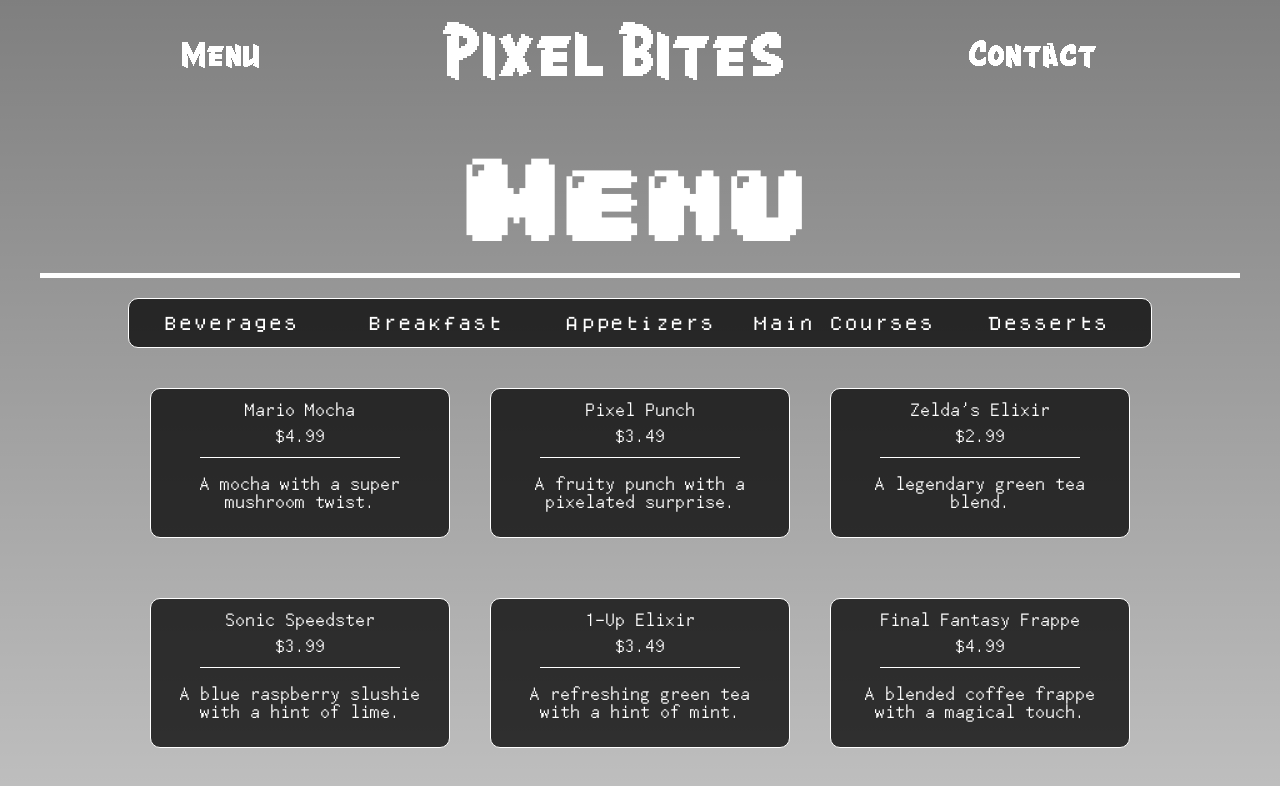
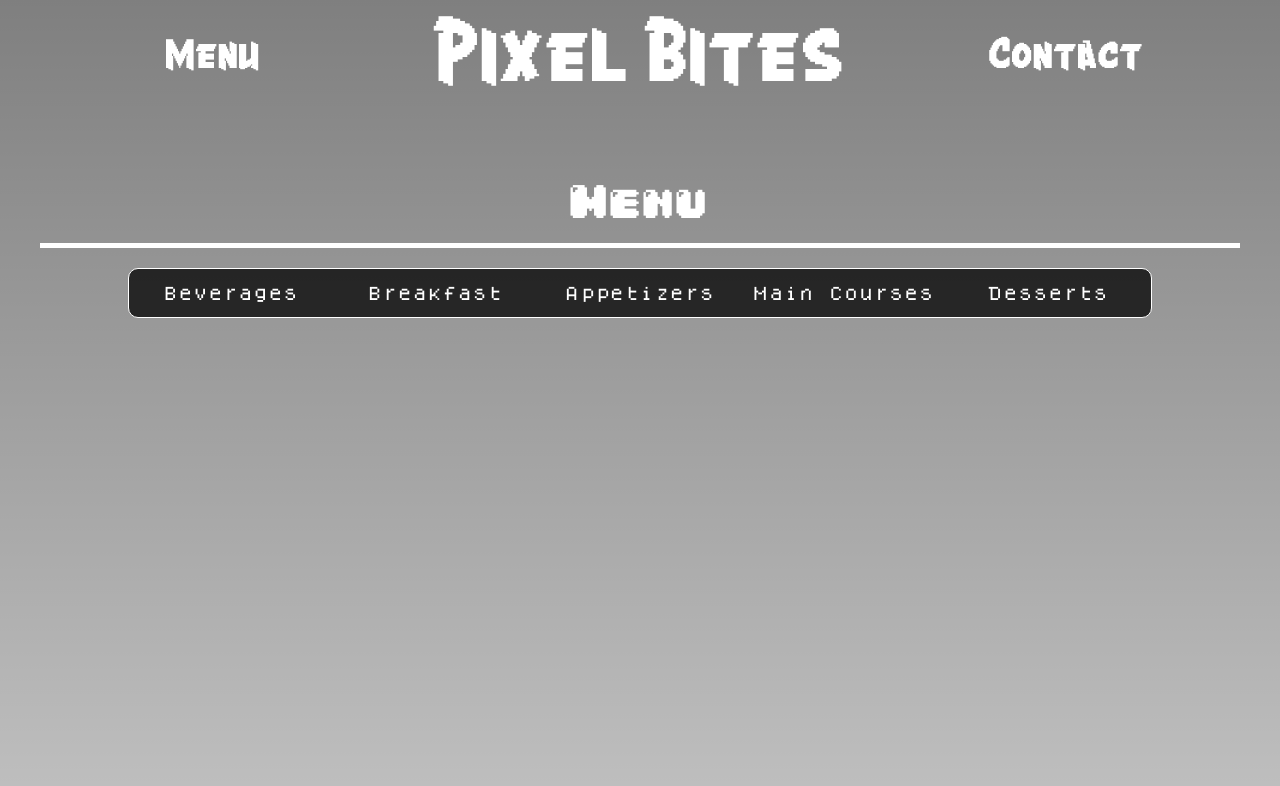
Before and after one commit to naetsawd/OdinProject-Restaurant, a website built with webpack: page dist/index.html in a window 1280 px wide. Both pictures are taken after a click on the element "Menu". Built offline with nearby package versions, Linux system fonts and the light colour scheme; files whose address does not match are found by name.

Commit message:
Added a couple more menu items, refactored code and fixed alignment issue for header.

```diff
--- a/src/home.js
+++ b/src/home.js
@@ -1,21 +1,10 @@
 export function createHomeSection() {
-    const homePageContainer = document.createElement('span');
-    homePageContainer.id = 'pageContainer';
+    const homePageContainer = document.createElement("span");
+    homePageContainer.id = "pageContainer";
 
-    const homeTitle = document.createElement('div');
-    homeTitle.id = 'pageTitle';
-    homeTitle.textContent = 'Level Up Your Nostalgia!';
-
-    const whiteLine = document.createElement('div');
-    whiteLine.classList.add('whiteLine');
-
-    const homeDesc = document.createElement('div');
-    homeDesc.id = 'homeDesc';
-    homeDesc.textContent = 'Pixel Bites is a nostalgic dining destination that ' +
-        'transports you back to the golden age of video games. With ' +
-        'pixelated decor, classic arcade games, and a menu inspired ' +
-        'by iconic gaming characters, this diner is a haven for gamers ' +
-        'and retro enthusiasts alike.';
+    const homeTitle = createPageTitle("Level Up Your Nostalgia!");
+    const whiteLine = createWhiteLine();
+    const homeDesc = createHomeDescription();
 
     homePageContainer.appendChild(homeTitle);
     homePageContainer.appendChild(whiteLine);
@@ -23,3 +12,27 @@
 
     return homePageContainer;
 }
+
+function createPageTitle(titleText) {
+    const homeTitle = document.createElement("div");
+    homeTitle.id = "homePageTitle";
+    homeTitle.textContent = titleText;
+    return homeTitle;
+}
+
+function createWhiteLine() {
+    const whiteLine = document.createElement("div");
+    whiteLine.classList.add("whiteLine");
+    return whiteLine;
+}
+
+function createHomeDescription() {
+    const homeDesc = document.createElement("div");
+    homeDesc.id = "homeDesc";
+    homeDesc.textContent = "Pixel Bites is a nostalgic dining destination that " +
+        "transports you back to the golden age of video games. With " +
+        "pixelated decor, classic arcade games, and a menu inspired " +
+        "by iconic gaming characters, this diner is a haven for gamers " +
+        "and retro enthusiasts alike.";
+    return homeDesc;
+}
--- a/src/index.js
+++ b/src/index.js
@@ -1,12 +1,6 @@
 import { createHomeSection } from "./home";
 import { createMenuSection } from "./menu";
 import { createContactSection } from "./contact";
-
-const contentContainer = document.getElementById("content");
-
-function createHeader() {
-    const header = document.createElement("header");
-    const nav = document.createElement("nav");
 
 const navigationLinks = [
     { text: "Menu", action: createMenuSection, page: "menu" },
@@ -14,33 +8,39 @@
     { text: "Contact", action: createContactSection, page: "contact" },
 ];
 
-    navigationLinks.forEach(({ text, action, page }) => {
+const contentContainer = document.getElementById("content");
+
+function createHeaderLink(text, action, page) {
     const link = document.createElement("p");
     link.textContent = text;
     link.classList.add("navLinks");
 
     if (text === "Pixel Bites") {
-            link.id = "navLogo";
+        link.id = "headerLogo";
     }
 
     link.addEventListener("click", function () {
+        localStorage.setItem("currentPage", page);
         contentContainer.innerHTML = "";
         contentContainer.appendChild(createHeader());
         contentContainer.appendChild(action());
-
-            localStorage.setItem("currentPage", page);
     });
 
-        nav.appendChild(link);
+    return link;
+}
+
+function createHeader() {
+    const header = document.createElement("header");
+
+    navigationLinks.forEach(({ text, action, page }) => {
+        header.appendChild(createHeaderLink(text, action, page));
     });
 
-    header.appendChild(nav);
     return header;
 }
 
+function initialize() {
     const currentPage = localStorage.getItem("currentPage");
-
-contentContainer.appendChild(createHeader());
 
     if (currentPage === "menu") {
         contentContainer.appendChild(createMenuSection());
@@ -49,3 +49,7 @@
     } else {
         contentContainer.appendChild(createHomeSection());
     }
+}
+
+contentContainer.appendChild(createHeader());
+initialize();
--- a/src/menu.js
+++ b/src/menu.js
@@ -1,6 +1,5 @@
 import { categoryLists } from "./menuItems";
 
-export function createMenuSection() {
 const categories = [
     "Beverages",
     "Breakfast",
@@ -9,65 +8,90 @@
     "Desserts"
 ];
 
-    let currentPage = "Beverages";
+const categoryElements = [];
 
-    const menuPageContainer = document.createElement('span');
-    menuPageContainer.id = 'pageContainer';
+export function createMenuSection() {
+    const menuPageContainer = document.createElement("span");
+    menuPageContainer.id = "pageContainer";
 
-    const menuTitle = document.createElement('div');
-    menuTitle.id = 'pageTitle';
-    menuTitle.textContent = 'Menu';
+    const menuTitle = createPageTitle("Menu");
+    const whiteLine = createWhiteLine();
+    const menuCategories = createMenuCategories(categories);
+    const menuItemsContainer = document.createElement("div");
+    menuItemsContainer.id = "menuItemsContainer";
 
-    const whiteLine = document.createElement('div');
-    whiteLine.classList.add('whiteLine');
+    menuPageContainer.appendChild(menuTitle);
+    menuPageContainer.appendChild(whiteLine);
+    menuPageContainer.appendChild(menuCategories);
+    menuPageContainer.appendChild(menuItemsContainer);
 
-    const menuCategories = document.createElement('div');
-    menuCategories.id = 'menuCategories';
+    return menuPageContainer;
+}
 
-    categories.forEach(categoryName => {
-        const categoryElement = document.createElement('p');
-        categoryElement.classList.add('menuItemCategory');
-        categoryElement.textContent = categoryName;
-        menuCategories.appendChild(categoryElement);
-    });
+function createPageTitle(titleText) {
+    const menuTitle = document.createElement("div");
+    menuTitle.id = "pageTitle";
+    menuTitle.textContent = titleText;
+    return menuTitle;
+}
 
-    const menuItemsContainer = document.createElement('div');
-    menuItemsContainer.id = 'menuItemsContainer';
+function createWhiteLine() {
+    const whiteLine = document.createElement("div");
+    whiteLine.classList.add("whiteLine");
+    return whiteLine;
+}
 
-    categoryLists(currentPage).forEach(({ name, price, descr }) => {
-        const menuItem = document.createElement('div');
-        const itemName = document.createElement('p');
-        const itemPrice = document.createElement('p');
-        const itemDescr = document.createElement('p');
+function createMenuItem(item) {
+    const menuItem = document.createElement("div");
+    menuItem.classList.add("menuItem");
 
-        menuItem.classList.add('menuItem');
+    const itemName = createMenuItemElement("p", "menuItemName", item.name);
+    const itemPrice = createMenuItemElement("p", "menuItemPrice", item.price);
+    const itemDescr = createMenuItemElement("p", "menuItemDescr", item.descr);
 
-        itemName.classList.add('menuItemName');
-        itemName.textContent = name;
-
-        itemPrice.classList.add('menuItemPrice');
-        itemPrice.textContent = price;
-
-        const whiteLine = document.createElement('div');
-        whiteLine.classList.add('whiteLine');
-
-        itemDescr.classList.add('menuItemDescr');
-        itemDescr.textContent = descr;
+    const whiteLine = createWhiteLine();
 
     menuItem.appendChild(itemName);
     menuItem.appendChild(itemPrice);
     menuItem.appendChild(whiteLine);
     menuItem.appendChild(itemDescr);
 
-        // Append the menuItem to the menuItemsContainer
+    return menuItem;
+}
+
+function createMenuItemElement(tag, className, text) {
+    const element = document.createElement(tag);
+    element.classList.add(className);
+    element.textContent = text;
+    return element;
+}
+
+function createMenuCategories(categories) {
+    const menuCategories = document.createElement("div");
+    menuCategories.id = "menuCategories";
+
+    categories.forEach(categoryName => {
+        const categoryElement = createMenuItemElement("p", "menuItemCategory", categoryName);
+
+        categoryElement.addEventListener("click", function () {
+            menuItemsContainer.innerHTML = "";
+
+            categoryElements.forEach(element => {
+                element.style.color = "";
+            });
+
+            categoryElement.style.color = "lightcoral";
+            let currentCategory = categoryName;
+
+            categoryLists(currentCategory).forEach(item => {
+                const menuItem = createMenuItem(item);
                 menuItemsContainer.appendChild(menuItem);
             });
+        });
 
-    menuPageContainer.appendChild(menuTitle);
-    menuPageContainer.appendChild(whiteLine);
-    menuPageContainer.appendChild(menuCategories);
-    menuPageContainer.appendChild(menuItemsContainer);
+        categoryElements.push(categoryElement);
+        menuCategories.appendChild(categoryElement);
+    });
 
-
-    return menuPageContainer;
+    return menuCategories;
 }
--- a/src/menuItems.js
+++ b/src/menuItems.js
@@ -4,7 +4,7 @@
         { name: "Pixel Punch", price: "$3.49", descr: "A fruity punch with a pixelated surprise." },
         { name: "Zelda's Elixir", price: "$2.99", descr: "A legendary green tea blend." },
         { name: "Sonic Speedster", price: "$3.99", descr: "A blue raspberry slushie with a hint of lime." },
-        { name: "1-Up Elixir", price: "$3.49", descr: "A refreshing green tea with a hint of mint." },
+        { name: "1-UP Elixir", price: "$3.49", descr: "A refreshing green tea with a hint of mint." },
         { name: "Final Fantasy Frappe", price: "$4.99", descr: "A blended coffee frappe with a magical touch." }
     ];
 
@@ -12,9 +12,9 @@
         { name: "Power-Up Pancakes", price: "$6.99", descr: "Fluffy pancakes with power-up syrup and fruit toppings." },
         { name: "Luigi's Omelette", price: "$7.49", descr: "A hearty omelette filled with mushrooms, peppers, and cheese." },
         { name: "Sonic's Spinach Scramble", price: "$7.99", descr: "Scrambled eggs with fresh spinach, tomatoes, and feta cheese." },
-        { name: "Donkey Kong French Toast", price: "$8.49", descr: "French toast topped with bananas, caramel sauce, and whipped cream." },
+        { name: "Donkey Kong French Toast", price: "$7.49", descr: "French toast topped with bananas, caramel sauce, and whipped cream." },
         { name: "Space Invaders Waffles", price: "$6.99", descr: "Crispy waffles with a choice of berry compote or chocolate chips." },
-        { name: "Pikachu's Parfait", price: "$4.99", descr: "Layers of yogurt, granola, and fresh berries." }
+        { name: "Rossi's Breakfast Wrap", price: "$8.99", descr: "Bacon, scrambled eggs, and seasoned potato hash, wrapped in a tortilla." }
     ];
 
     const appetizerItems = [
@@ -22,8 +22,8 @@
         { name: "Galaga Garlic Bread", price: "$5.99", descr: "Garlic bread served with marinara dipping sauce." },
         { name: "Pong Potato Skins", price: "$6.99", descr: "Potato skins loaded with cheese, bacon, and sour cream." },
         { name: "Tetris Tofu Bites", price: "$5.49", descr: "Crispy tofu bites with a sweet chili dipping sauce." },
-        { name: "Galaga Guacamole", price: "$6.99", descr: "Fresh guacamole served with tortilla chips and salsa." },
-        { name: "Minecraft Mozzarella Sticks", price: "$4.99", descr: "Mozzarella sticks served with marinara sauce." }
+        { name: "Ludicolo Guacamole", price: "$7.49", descr: "Fresh guacamole served with tortilla chips and salsa." },
+        { name: "TMNT Pizza Bites", price: "$6.99", descr: "Mini pizza bites bursting with cheesy goodness and pepperoni." }
     ];
 
     const mainCourseItems = [
@@ -36,10 +36,12 @@
     ];
 
     const dessertItems = [
-        { name: "Pac-Man Pie", price: "$5.49", descr: "A cherry pie with a pie-chart design." },
-        { name: "Space Invaders Sundae", price: "$6.99", descr: "Vanilla ice cream with alien-themed toppings." },
+        { name: "Pac-Man Pie", price: "$5.49", descr: "A juicy cherry pie with a nostalgic design." },
+        { name: "Space Invaders Sundae", price: "$6.99", descr: "Ice cream of choice     with alien-themed toppings." },
         { name: "Cheesecake Galaxy", price: "$5.99", descr: "Creamy cheesecake with a galaxy-inspired swirl." },
-        { name: "Super Mario Tiramisu", price: "$6.49", descr: "A classic Italian tiramisu with a Mario twist." }
+        { name: "Super Mario Tiramisu", price: "$6.49", descr: "A classic Italian tiramisu with a Mario twist." },
+        { name: "Pikachu's Parfait", price: "$4.99", descr: "Layers of flavored yogurt, granola, and fresh berries." },
+        { name: "Tetris Treats", price: "9.99", descr: "Pastry block layers with sweet surprises, topped with raspberry sauce."}
     ];
 
     switch (categoryName.toLowerCase()) {
@@ -49,7 +51,7 @@
             return breakfastItems;
         case "appetizers":
             return appetizerItems;
-        case "mainCourses":
+        case "main courses":
             return mainCourseItems;
         case "desserts":
             return dessertItems;
--- a/src/style.css
+++ b/src/style.css
@@ -63,31 +63,25 @@
 
 #pageTitle {
     color: white;
-    font-size: 100px;
+    font-size: 40px;
     font-family: "Arcade";
 }
 
-/* Header & Nav */
+/* Header */
+
 header {
-    display: flex;
-    flex-direction: row;
+    display: grid;
+    grid-template-columns: 1fr 1fr 1fr;
+    list-style-type: none;
     align-items: center;
-    justify-content: center;
-}
+    justify-items: center;
 
-nav {
-    width: 100%;
-    color: white;
-    display: flex;
-    flex-direction: row;
-    list-style-type: none;
-    font-size: 25px;
-    align-items: center;
-    justify-content: space-evenly;
-    font-family: "Crang";
 }
 
 .navLinks {
+    color: white;
+    font-family: "Crang";
+    font-size: 30px;
     padding-bottom: 10px;
     transition: transform 0.4s ease;
 }
@@ -98,8 +92,8 @@
     color: lightcoral;
 }
 
-#navLogo {
-    font-size: 50px;
+#headerLogo {
+    font-size: 60px;
 }
 
 /* Home Section */
@@ -109,6 +103,12 @@
     font-size: 20px;
     width: 75%;
     line-height: 30px;
+}
+
+#homePageTitle {
+    color: white;
+    font-size: 100px;
+    font-family: "Arcade";
 }
 
 /* Menu Section */
@@ -137,10 +137,6 @@
     color: lightcoral;
 }
 
-#currentCategory {
-    color: lightcoral;
-}
-
 #menuItemsContainer {
     display: grid;
     grid-template-columns: 1fr 1fr 1fr;
@@ -159,7 +155,7 @@
     border: 1px solid white;
     border-radius: 10px;
     width: 300px;
-    height: 150px;
+    height: 170px;
     align-items: center;
     justify-items: center;
     font-family: "Cyberpunk";
```
Also changed, not shown: dist/main.js. Lines whose indentation alone changed are shown as unchanged.
